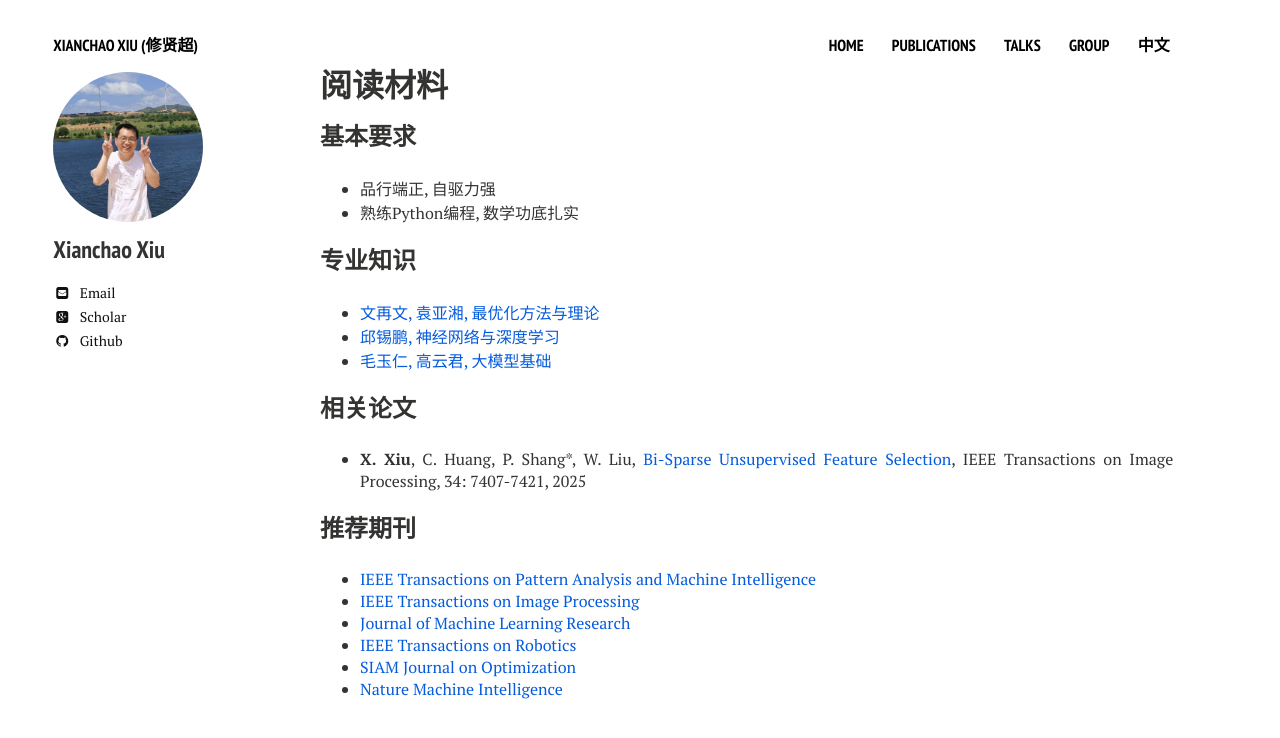
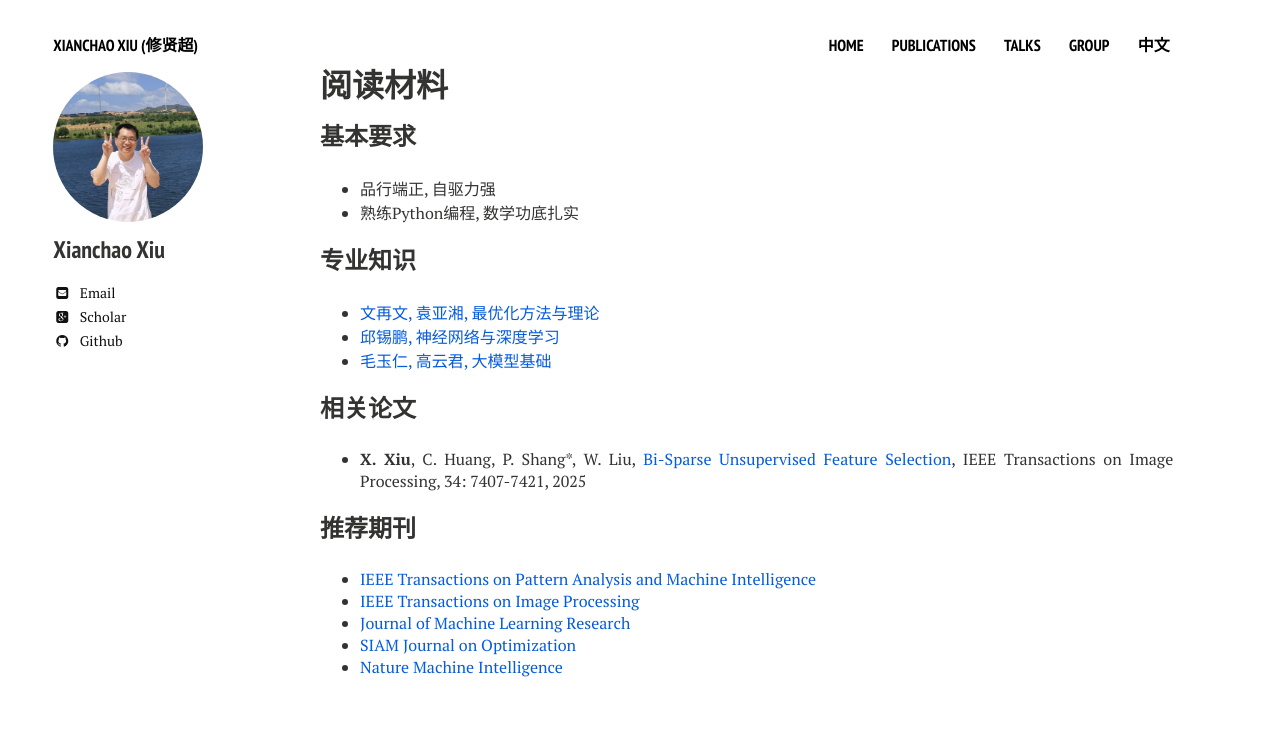
Before and after one commit to xianchaoxiu/xianchaoxiu.github.io, a Jekyll site: the page built from chinese/reading/index.md, in a window 1280 px wide. Shown: the top 738 px of the page. Built offline with Jekyll 4.4.1, drawn with Linux system fonts in a browser that asks for light colours; nearby versions of some CDN libraries.

Commit message:
Update index.md

```diff
--- a/chinese/reading/index.md
+++ b/chinese/reading/index.md
@@ -26,6 +26,5 @@ share: false
 *  <a href="https://ieeexplore.ieee.org/xpl/RecentIssue.jsp?punumber=34" class="textlink" target="_blank"> IEEE Transactions on Pattern Analysis and Machine Intelligence </a> <br>
 *  <a href="https://ieeexplore.ieee.org/xpl/RecentIssue.jsp?punumber=83" class="textlink" target="_blank"> IEEE Transactions on Image Processing </a> <br>
 *  <a href="https://jmlr.org/" class="textlink" target="_blank"> Journal of Machine Learning Research </a> <br>
-*  <a href="https://ieeexplore.ieee.org/xpl/RecentIssue.jsp?punumber=8860" class="textlink" target="_blank"> IEEE Transactions on Robotics </a> <br>
 *  <a href="https://www.siam.org/publications/siam-journals/siam-journal-on-optimization/" class="textlink" target="_blank"> SIAM Journal on Optimization </a> <br>
 *  <a href="https://www.nature.com/natmachintell/" class="textlink" target="_blank"> Nature Machine Intelligence </a> <br>
```
